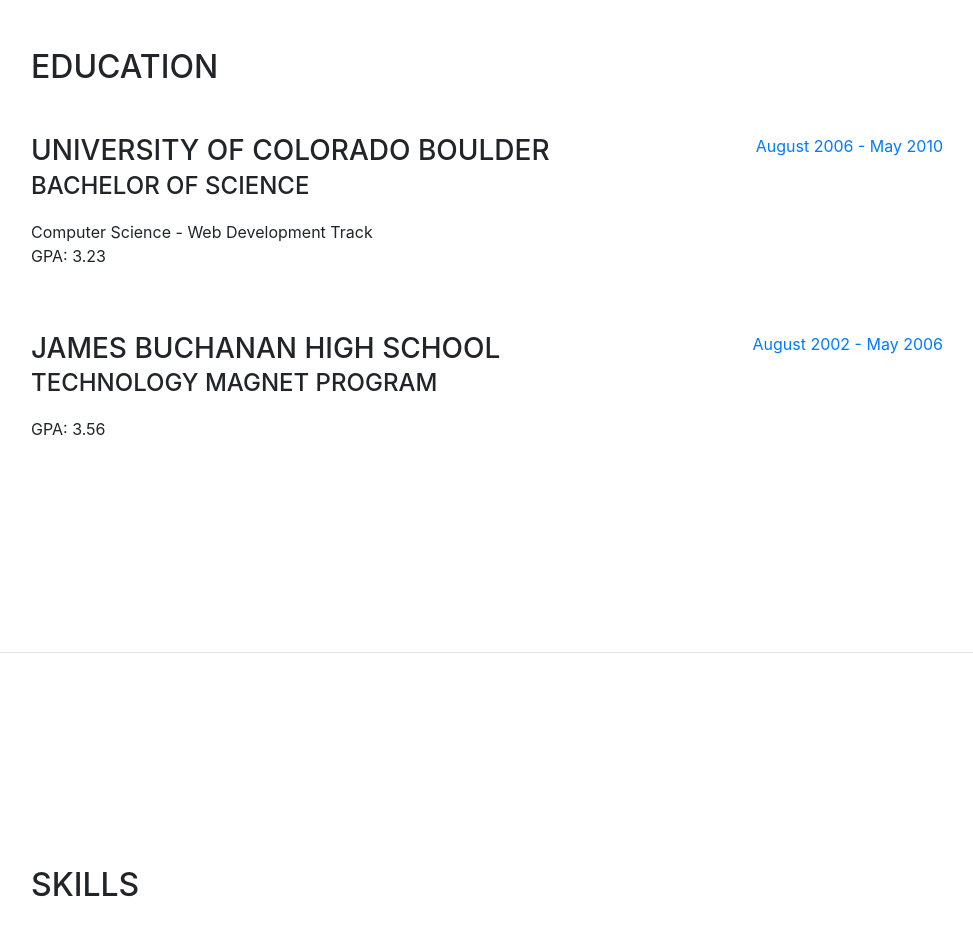
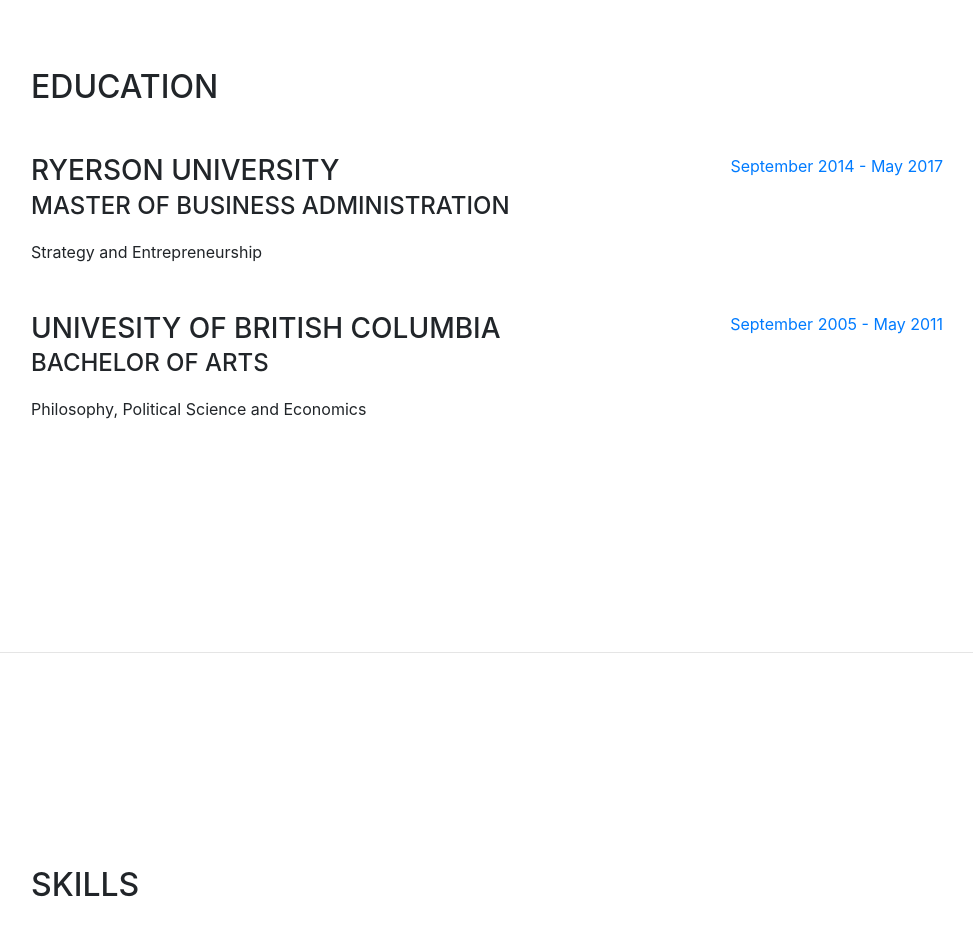
Before and after one commit to oosamas/oosamas.github.io, a website with bundled scripts: page index.html in a window 1280 px wide. Shown: the part 2100-3034 px from the top of the page, without its empty margins (289-1262 px from the left). Built offline with nearby package versions, Linux system fonts and the light colour scheme; a web font is replaced by a local one.

Commit message:
changes_education
I made changes to my education background

```diff
--- a/index.html
+++ b/index.html
@@ -149,24 +149,24 @@
 
           <div class="resume-item d-flex flex-column flex-md-row mb-5">
             <div class="resume-content mr-auto">
-              <h3 class="mb-0">University of Colorado Boulder</h3>
-              <div class="subheading mb-3">Bachelor of Science</div>
-              <div>Computer Science - Web Development Track</div>
-              <p>GPA: 3.23</p>
+              <h3 class="mb-0">Ryerson University</h3>
+              <div class="subheading mb-3">Master of Business Administration</div>
+              <div>Strategy and Entrepreneurship</div>
+              <!-- <p>GPA: 3.23</p> -->
             </div>
             <div class="resume-date text-md-right">
-              <span class="text-primary">August 2006 - May 2010</span>
+              <span class="text-primary">September 2014 - May 2017</span>
             </div>
           </div>
 
           <div class="resume-item d-flex flex-column flex-md-row">
             <div class="resume-content mr-auto">
-              <h3 class="mb-0">James Buchanan High School</h3>
-              <div class="subheading mb-3">Technology Magnet Program</div>
-              <p>GPA: 3.56</p>
+              <h3 class="mb-0">Univesity of British Columbia</h3>
+              <div class="subheading mb-3">Bachelor of Arts</div>
+              <p>Philosophy, Political Science and Economics</p>
             </div>
             <div class="resume-date text-md-right">
-              <span class="text-primary">August 2002 - May 2006</span>
+              <span class="text-primary">September 2005 - May 2011</span>
             </div>
           </div>
 
```
